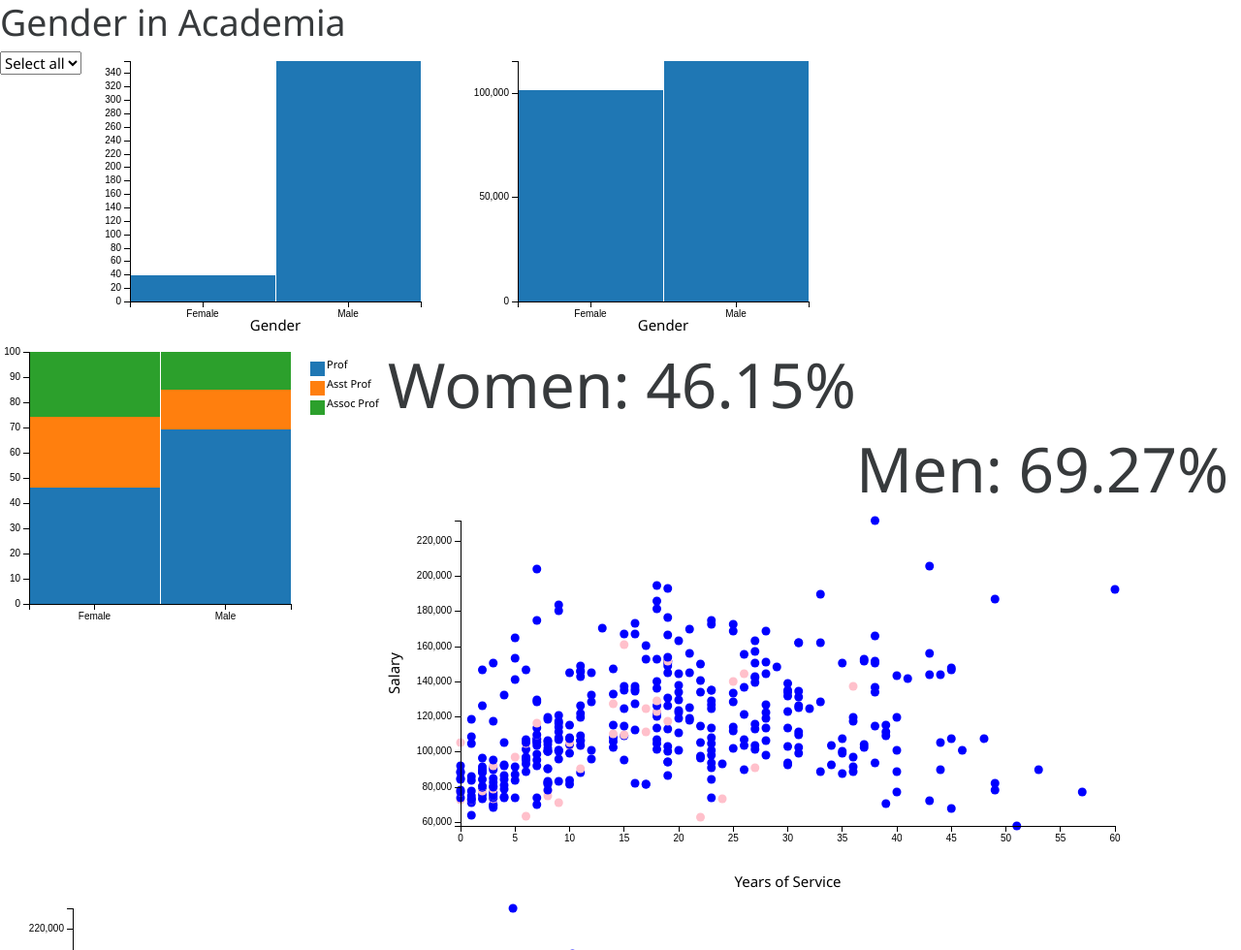
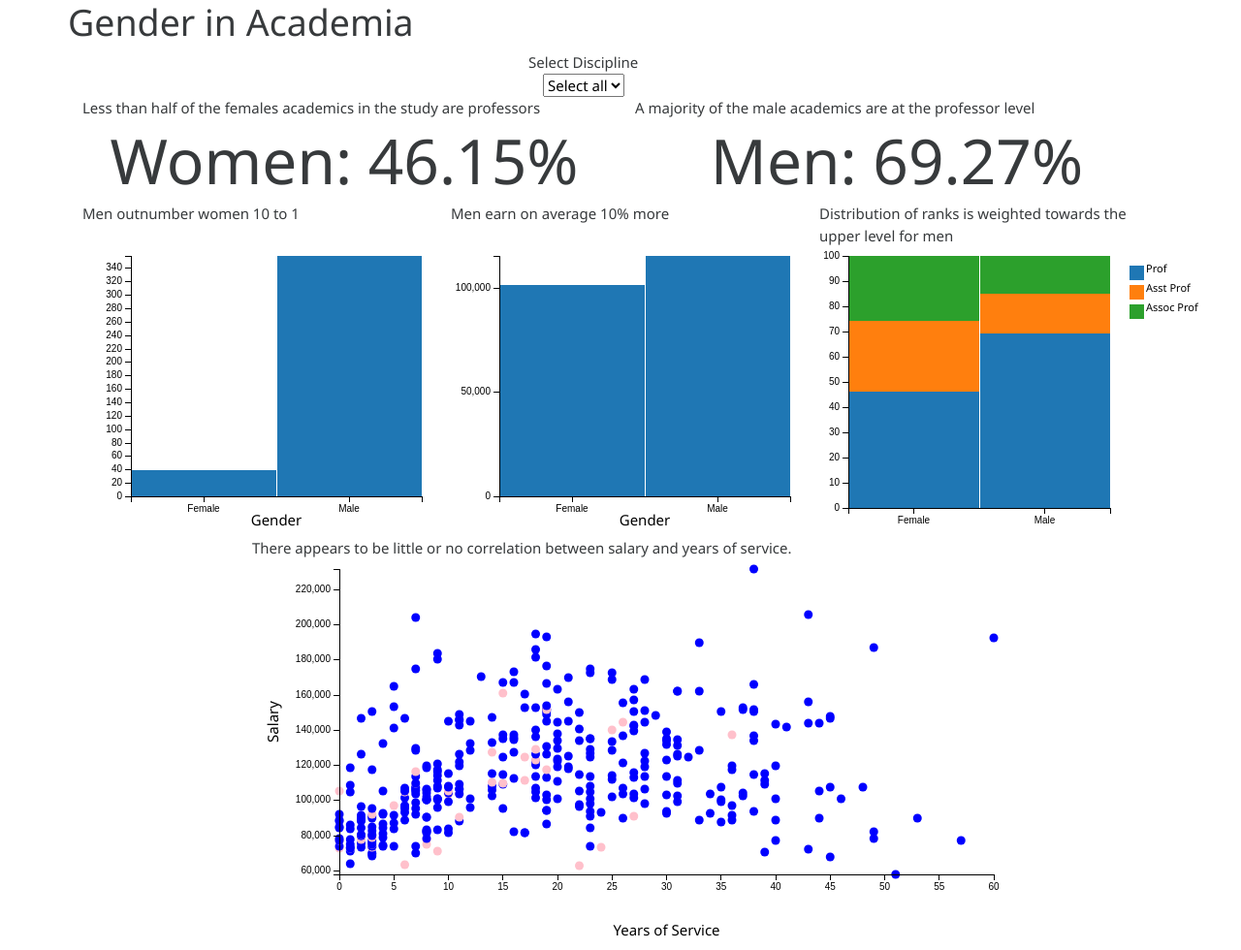
Before and after one commit to britsja/data-visualisation-project, a plain HTML site: page index.html in a window 1280 px wide. Shown: the top 980 px of the page at 97% size. Drawn offline with Linux system fonts and the light colour scheme.

Commit message:
changed layout of page and added text

```diff
--- a/index.html
+++ b/index.html
@@ -18,22 +18,59 @@
 
 </head>
 <body>
-    <h1>Gender in Academia</h1>
+    <div class="container">
 
-    <div id="discipline-selector"></div>
+        <div class="row">
+            <h1>Gender in Academia</h1>
+        </div>
 
-    <div id="gender-balance"></div>
+        <div class="row">
+            <div class="offset-md-5">Select Discipline</div>
+        </div>
 
-    <div id="average-salary"></div>
+        <div class="row">
+            <div class="col-md-5 offset-md-5" id="discipline-selector"></div>
+        </div>
 
-    <div id="rank-distribution"></div>
+        <div class="row">
+            <div class="col-md-6">Less than half of the females academics in the study are professors</div>
+            <div class="col-md-6">A majority of the male academics are at the professor level</div>
+        </div>
 
-    <div class="number-box" id="percent-of-women-professors">Women: </div>
-    <div class="number-box" id="percent-of-men-professors"><br />Men: </div>
+        <div class="row">
+            <div class="col-md-6 number-box" id="percent-of-women-professors">Women: </div>
+            <div class="col-md-6 number-box" id="percent-of-men-professors">Men: </div>
+        </div>
 
-    <div id="service-salary"></div>
+        <div class="row">
+             <div class="col-md-4">Men outnumber women 10 to 1</div>
 
-    <div id="phd-salary"></div>
+            <div class="col-md-4">Men earn on average 10% more</div>
+
+            <div class="col-md-4">Distribution of ranks is weighted towards the upper level for men</div>
+        </div>
+        <div class="row">
+             <div class="col-md-4" id="gender-balance"></div>
+
+            <div class="col-md-4" id="average-salary"></div>
+
+            <div class="col-md-4" id="rank-distribution"></div>
+        </div>
+        <div class="row">
+            <div class="offset-md-2">There appears to be little or no correlation between salary and years of service.</div>
+        </div>
+        <div class="row">
+            <div class="col-md-2 offset-md-2" id="service-salary"></div>
+        </div>
+        <div class="row">
+            <div class="offset-md-2">There is a very loose correlation between salary and years since receiving a PhD.</div>
+        </div>
+        <div class="row">
+            <div class="col-md-2 offset-md-2" id="phd-salary"></div>
+        </div>
+
+    </div>
+
 
 </body>
 </html>
```
